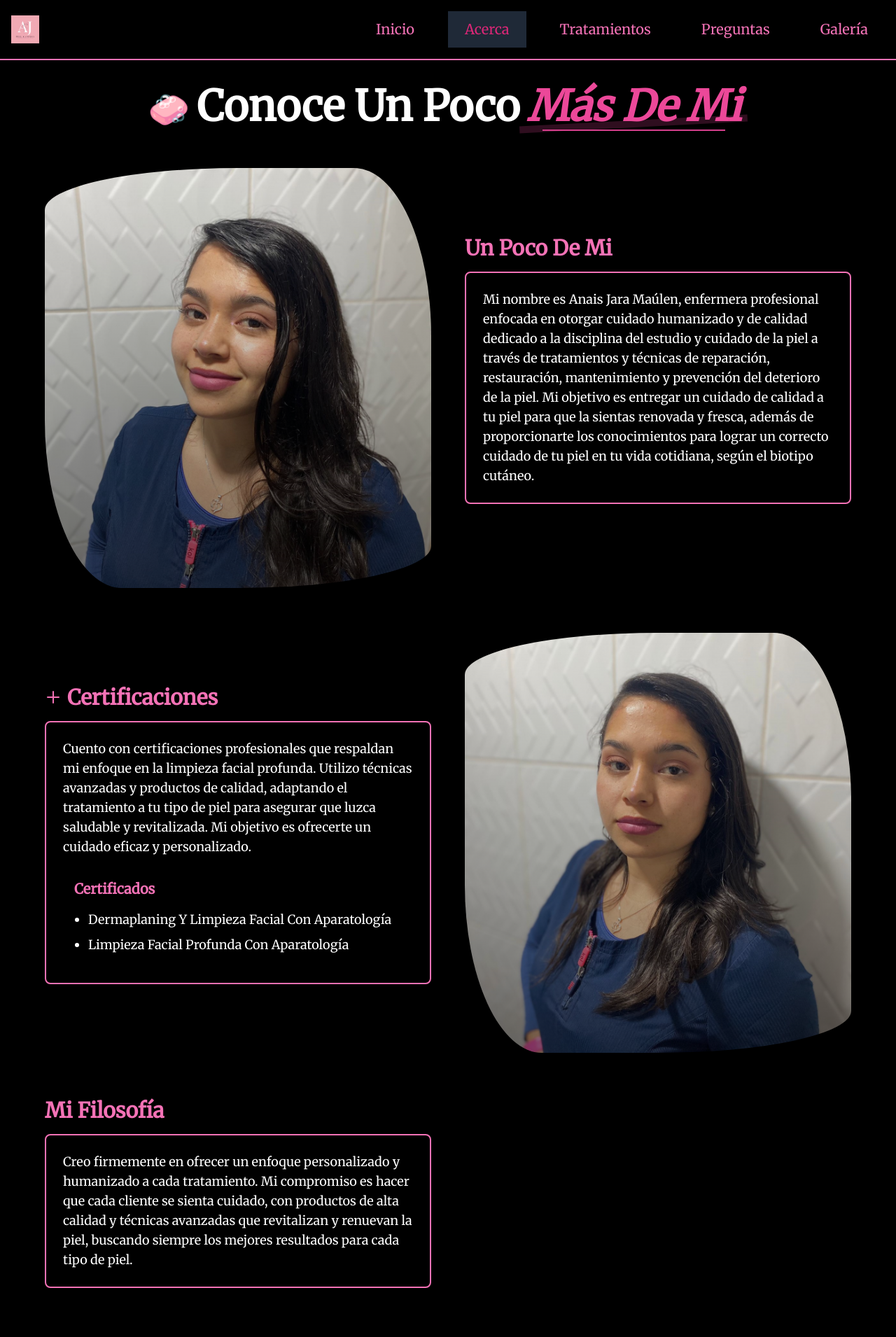
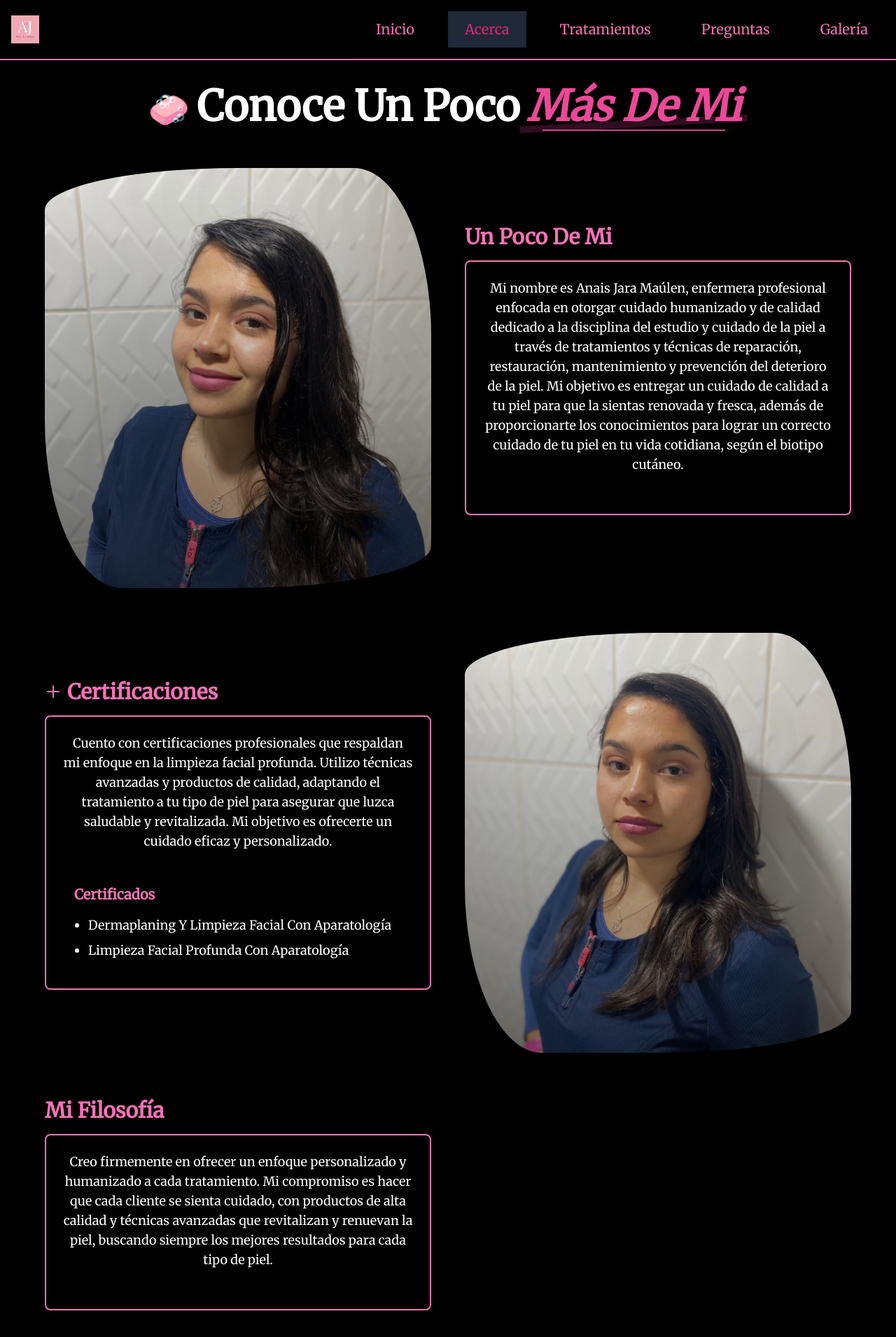
Before and after one commit to nicorubiotsx/anais_web, a Next.js app: page /acerca in a window 1280 px wide. Shown: the top 1910 px of the page at 70% size. Built offline with nearby package versions, Linux system fonts and the light colour scheme.

Commit message:
web okkkkkkkkkkkkkkkkkkkkkkkkkkkkkkklñ{ññkkkkkñaaadsdaaaa

```diff
--- a/app/acerca/page.tsx
+++ b/app/acerca/page.tsx
@@ -28,7 +28,7 @@ export default function Home() {
                                 Un Poco De Mi
                             </h2>
                             <div className="border-2 border-pink-400 rounded-lg shadow-xl bg-black p-6 mb-6 transform transition-transform hover:-translate-y-1 hover:shadow-3xl fade-in">
-                                <p className="text-white text-base md:text-lg leading-relaxed fade-in">
+                                <p className="text-white text-center text-sm md:text-lg mb-6 md:mb-8">
                                     Mi nombre es Anais Jara Maúlen, enfermera profesional enfocada en otorgar cuidado humanizado y de calidad dedicado a la disciplina del estudio y cuidado de la piel a través de tratamientos y técnicas de reparación, restauración, mantenimiento y prevención del deterioro de la piel. Mi objetivo es entregar un cuidado de calidad a tu piel para que la sientas renovada y fresca, además de proporcionarte los conocimientos para lograr un correcto cuidado de tu piel en tu vida cotidiana, según el biotipo cutáneo.
                                 </p>
                             </div>
@@ -46,7 +46,7 @@ export default function Home() {
                                 </h2>
                             </div>
                             <div className="border-2 border-pink-400 rounded-lg shadow-xl bg-black p-6 mb-6 transform transition-transform hover:-translate-y-1 hover:shadow-3xl fade-in">
-                                <p className="text-white text-base md:text-lg leading-relaxed mb-4 fade-in">
+                                <p className="text-white text-center text-sm md:text-lg mb-6 md:mb-8">
                                      Cuento con certificaciones profesionales que respaldan mi enfoque en la limpieza facial profunda. Utilizo técnicas avanzadas y productos de calidad, adaptando el tratamiento a tu tipo de piel para asegurar que luzca saludable y revitalizada. Mi objetivo es ofrecerte un cuidado eficaz y personalizado.
                                 </p>
                                 <div className="bg-black rounded-lg shadow-xl p-4 fade-in transform transition-transform hover:-translate-y-1 hover:shadow-3xl">
@@ -76,7 +76,7 @@ export default function Home() {
                                 Mi Filosofía
                             </h2>
                             <div className="border-2 border-pink-400 rounded-lg shadow-xl bg-black p-6 mb-6 transform transition-transform hover:-translate-y-1 hover:shadow-3xl fade-in">
-                                <p className="text-white text-base md:text-lg leading-relaxed fade-in">
+                                <p className="text-white text-center text-sm md:text-lg mb-6 md:mb-8">
                                    Creo firmemente en ofrecer un enfoque personalizado y humanizado a cada tratamiento. Mi compromiso es hacer que cada cliente se sienta cuidado, con productos de alta calidad y técnicas avanzadas que revitalizan y renuevan la piel, buscando siempre los mejores resultados para cada tipo de piel.
                                 </p>
                             </div>
--- a/app/page.tsx
+++ b/app/page.tsx
@@ -42,7 +42,7 @@ export default function Home() {
             </span>
           </h2>
 
-          <p className="text-white text-base md:text-lg">
+          <p className="text-white text-center text-sm md:text-lg mb-6 md:mb-8">
             En Salón Estética AJ Piel Genuina, queremos que luzcas una piel luminosa y radiante. Nuestro servicio de limpieza facial profunda es una experiencia rejuvenecedora y personalizada, usando técnicas avanzadas y productos de alta calidad.
           </p>
 
@@ -93,7 +93,7 @@ export default function Home() {
         </figure>
       </div>
 
-      <h2 className="text-pink-400 text-xl text-center md:text-4xl font-semibold mb-2 fade-in pt-20 mt-20">
+      <h2 className=" pt-20 text-pink-400 text-center text-2xl md:text-3xl font-bold mb-6 md:mb-8 fade-in">
         Nuestra Ubicación
       </h2>
 
```
